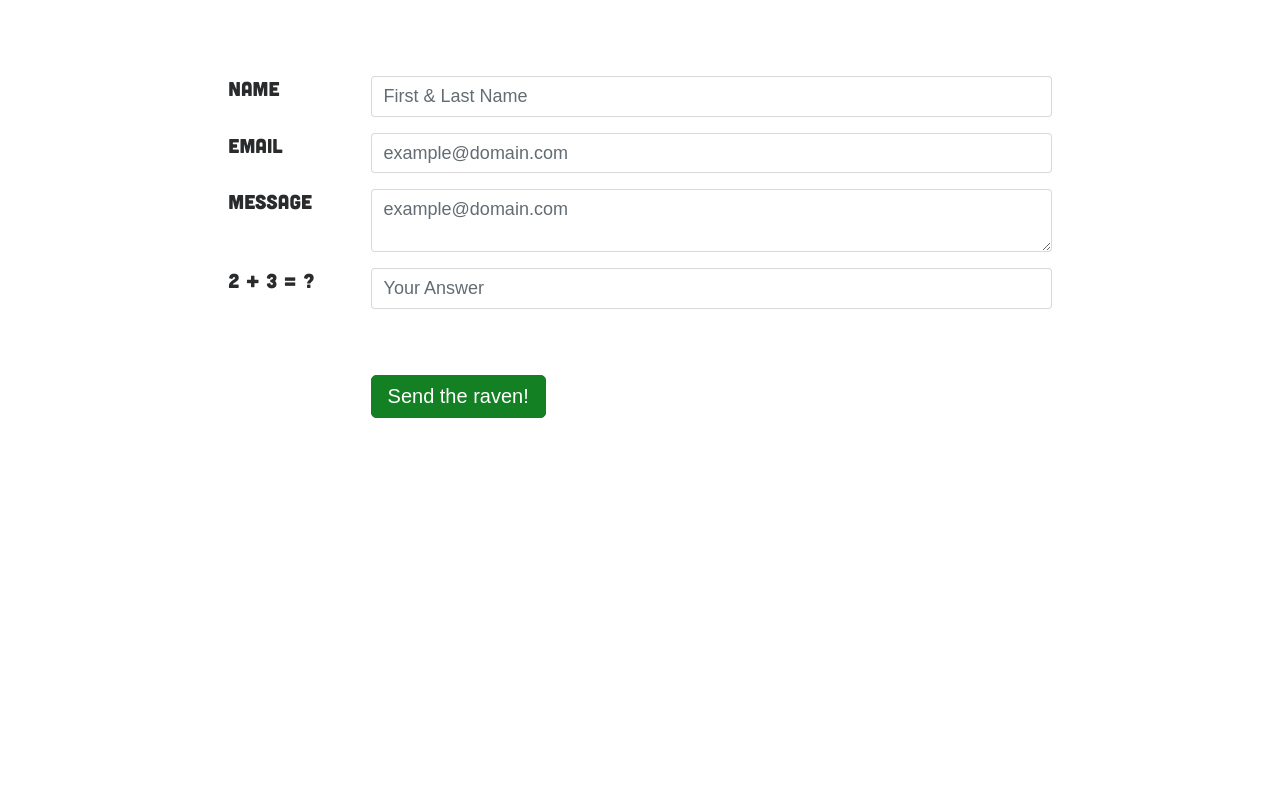
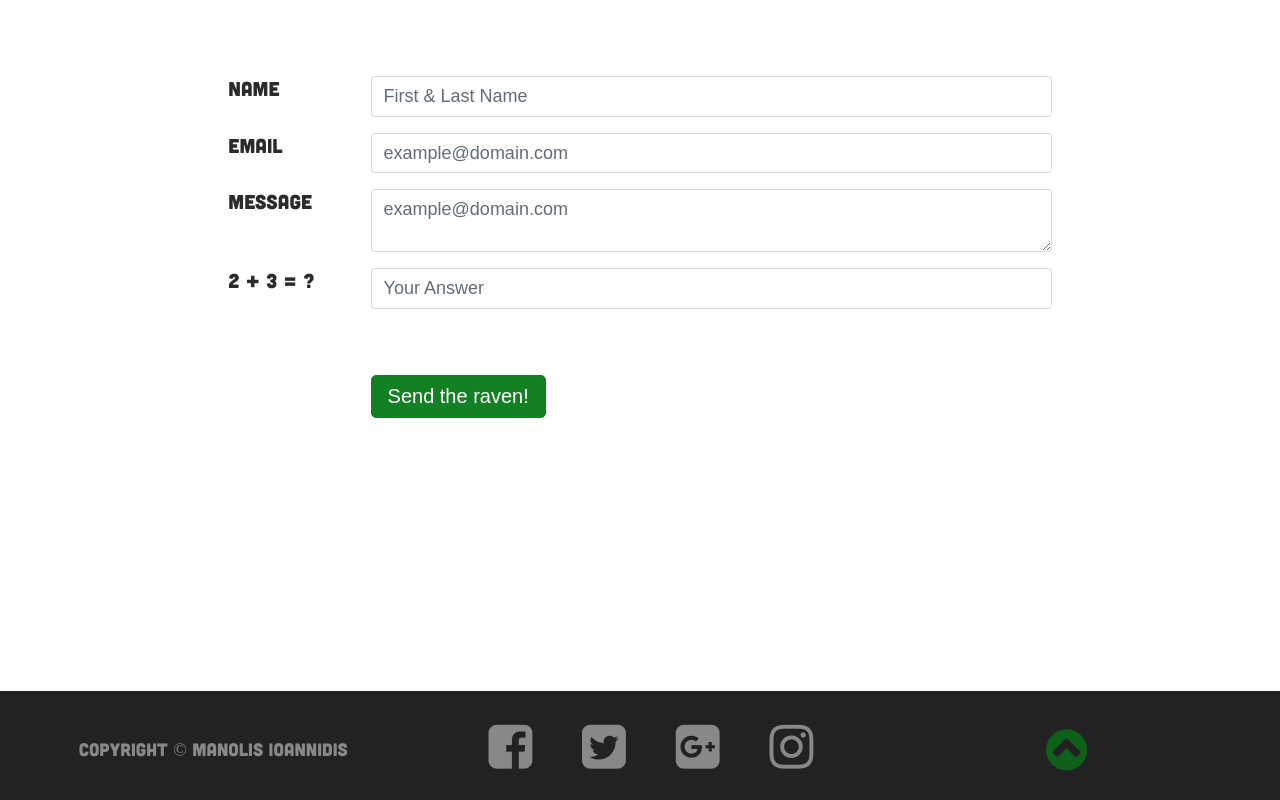
Before and after one commit to manolis9/trees-website, a plain HTML site: page index.html in a window 1280 px wide. Shown: the part 5054-5854 px from the top of the page. Before the commit the page ends 5745 px from the top, so only its background shows below. Drawn offline with Linux system fonts and the light colour scheme.

Commit message:
Footer html and styling

```diff
--- a/css/style.css
+++ b/css/style.css
@@ -420,6 +420,86 @@ input:focus {
     transition: 0.5s;
 }
 
+/* FOOTER */
+
+footer {
+    background-color: #222;
+    padding-bottom: 10px;
+    position: relative;
+    text-align: center;
+}
+
+
+.social-links {
+    list-style: none;
+    float: right;
+}
+
+.social-links li {
+    display: inline-block;
+    margin-right: 20px;
+    margin-top: 30px;
+    padding-right: 25px;
+}
+
+.social-links li:last-child {
+    margin-right: 0;
+}
+
+.social-links li a:link,
+.social-links li a:visited {
+    text-decoration: none;
+    border: 0;
+    color: #888;
+    font-size: 160%;
+    transition: 0.2s;
+}
+
+.fa-facebook-square:hover {
+    color: #3b5998;
+}
+
+
+.fa-google-plus-square:hover {
+    color: #dd4b39;
+}
+
+
+.fa-twitter-square:hover {
+    color: #00aced;
+}
+
+.fa-instagram:hover {
+    color: #517fa4;
+}
+
+.fa-facebook-square,
+.fa-google-plus-square,
+.fa-twitter-square,
+.fa-instagram {
+    transition: 0.2s;
+}
+
+footer p {
+    color: #888;
+    text-align: center;
+    margin-top: 45px;
+    font-size: 18px;
+}
+
+.fa-chevron-circle-up {
+    margin-top: 35px;
+    color: rgb(14,96,27);
+    transition: 0.2s;
+}
+
+.fa-chevron-circle-up:hover {
+    color: rgba(14,96,27,0.92);
+    transition: 0.2s;
+}
+
+
+
 
 
 
--- a/index.html
+++ b/index.html
@@ -366,6 +366,26 @@
             </div>
         </section>
 
+        <footer class="footer">
+            <div class="container">
+                <div class="row">
+                    <div class="col-sm-4">
+                        <p>Copyright &copy; Manolis Ioannidis</p>
+                    </div>
+                     <div class="col-sm-4">
+                        <ul class="social-links">
+                            <li><a href="#"><i class="fa fa-facebook-square fa-2x" aria-hidden="true"></i></a></li>
+                            <li><a href="#"><i class="fa fa-twitter-square fa-2x" aria-hidden="true"></i></a></li>
+                            <li><a href="#"><i class="fa fa-google-plus-square fa-2x" aria-hidden="true"></i></a></li>
+                            <li><a href="#"><i class="fa fa-instagram fa-2x" aria-hidden="true"></i></a></li>
+                        </ul>
+                    </div>
+                     <div class="col-sm-4 scroll-to-top-button">
+                        <a href="#cover"><i class="fa fa-3x fa-chevron-circle-up"></i></a>
+                    </div>
+                </div>
+            </div>
+        </footer>
 
 
 
```
